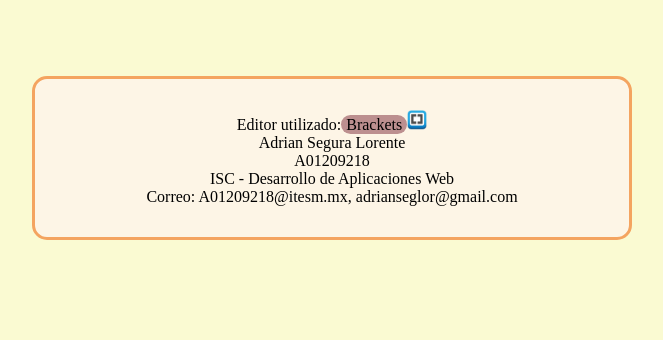
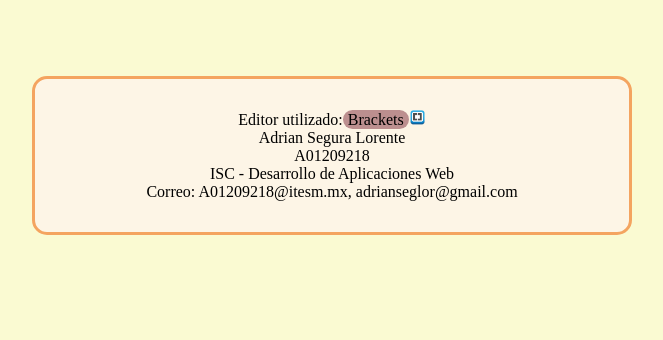
Before and after one commit to AdrianSegura220/daw_apac, a PHP site: page /lab3.html in a window 1280 px wide. Shown: the part 5007-5347 px from the top of the page, without its empty margins (308-971 px from the left). After the commit the page ends 5242 px from the top, so only its background shows below. Run offline with PHP 8.4, Linux system fonts and the light colour scheme.

Commit message:
añadir modificación a estilo de último link

```diff
--- a/DAW/lab3.html
+++ b/DAW/lab3.html
@@ -115,7 +115,7 @@
         <p><a href="http://w3schools.invisionzone.com/topic/41387-css-important/">http://w3schools.invisionzone.com/topic/41387-css-important/</a></p>
         </div>
         <p></p>
-        <footer id = "presentacion"><p>Editor utilizado:<a href ="http://brackets.io/" id="linkIDE"> Brackets </a><img src="brackets.png" height = 20px; width=20px; ><br>Adrian Segura Lorente<br>A01209218<br>ISC - Desarrollo de Aplicaciones Web<br>Correo: A01209218@itesm.mx, adrianseglor@gmail.com</p></footer>
+        <footer id = "presentacion"><p>Editor utilizado:<a href ="http://brackets.io/" id="linkIDE"> Brackets </a><a href ="http://brackets.io/" id="linkIDEE"><img src="brackets.png" height = 15px; width=15px; ></a><br>Adrian Segura Lorente<br>A01209218<br>ISC - Desarrollo de Aplicaciones Web<br>Correo: A01209218@itesm.mx, adrianseglor@gmail.com</p></footer>
     </body>
 </html>
 
--- a/DAW/style.css
+++ b/DAW/style.css
@@ -81,7 +81,11 @@ th
     background-color: rosybrown;
     text-decoration: none;
 }
-
+#linkIDEE
+{
+    background-color: oldlace;
+    text-decoration: none;
+}
 #img
 {
     border-radius: 15px;
```
